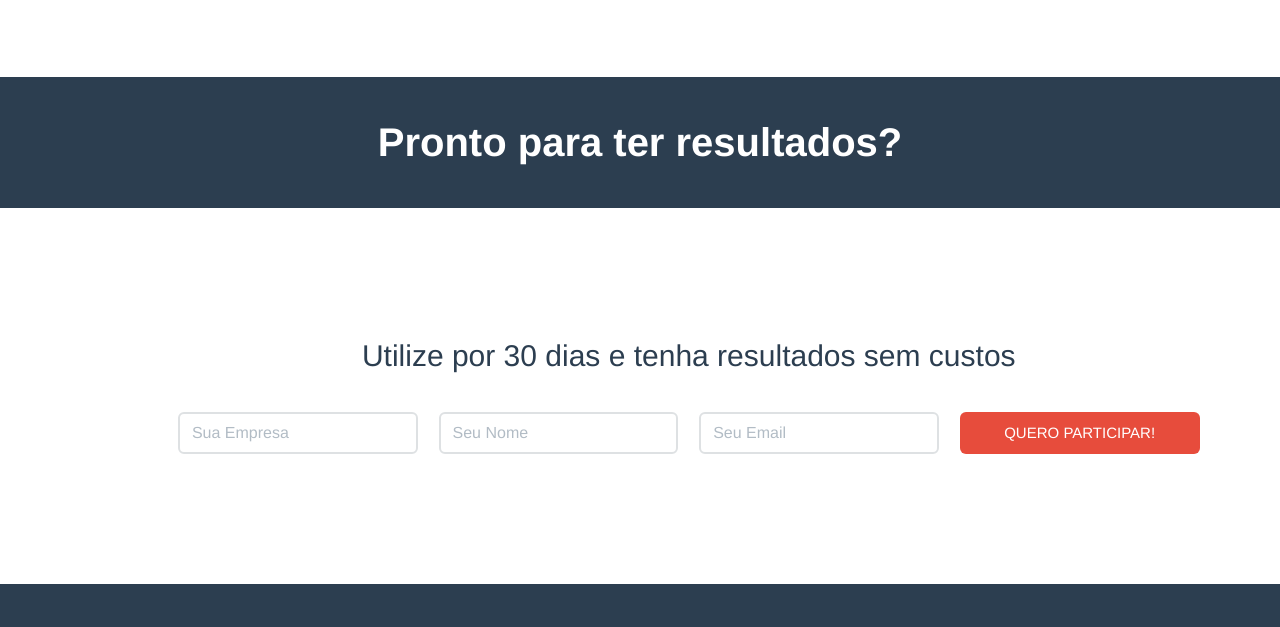
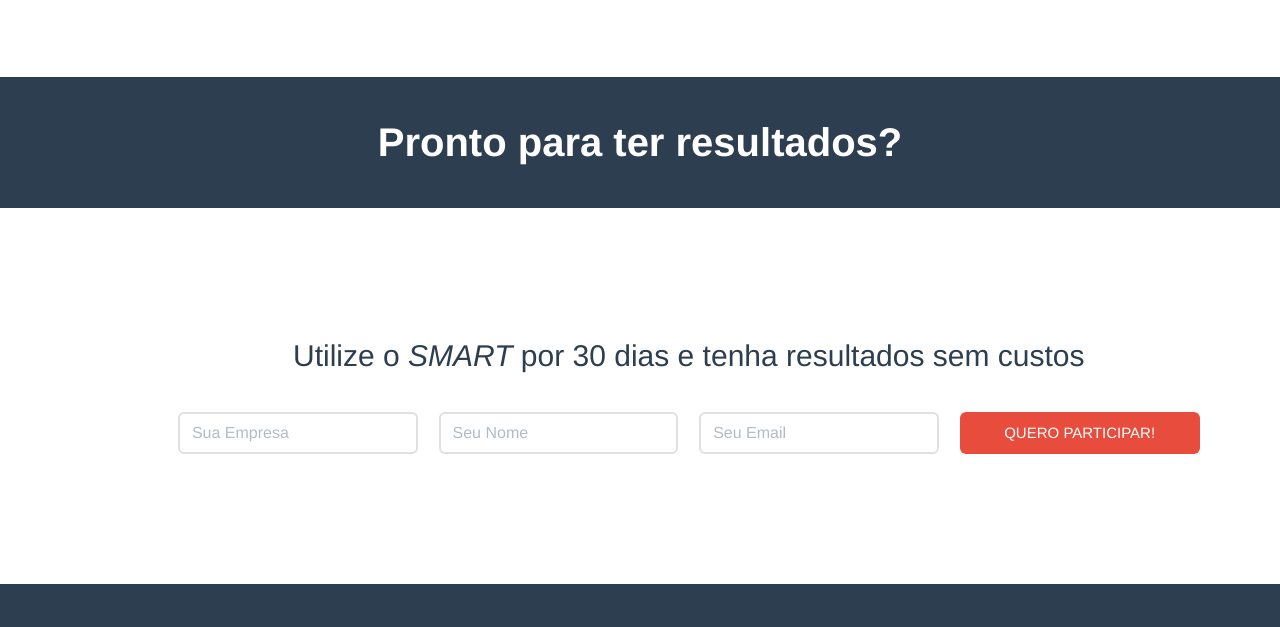
Before and after one commit to mariomelo/SiteSmart, a plain HTML site: page index.html in a window 1280 px wide. Shown: the part 7432-8059 px from the top of the page. Drawn offline with Linux system fonts and the light colour scheme; a web font is replaced by a local one.

Commit message:
alteracoes imagens

```diff
--- a/index.html
+++ b/index.html
@@ -403,7 +403,7 @@
             <div class="container">
                 <div class="row">
                     <div class="col-sm-11 col-sm-offset-1">
-                        <h3>Utilize por 30 dias e tenha resultados sem custos</h3>
+                        <h3>Utilize o <em>SMART</em> por 30 dias e tenha resultados sem custos</h3>
                         <div class="signup-form">
                             <form>
                                 <div class="clearfix">
```
